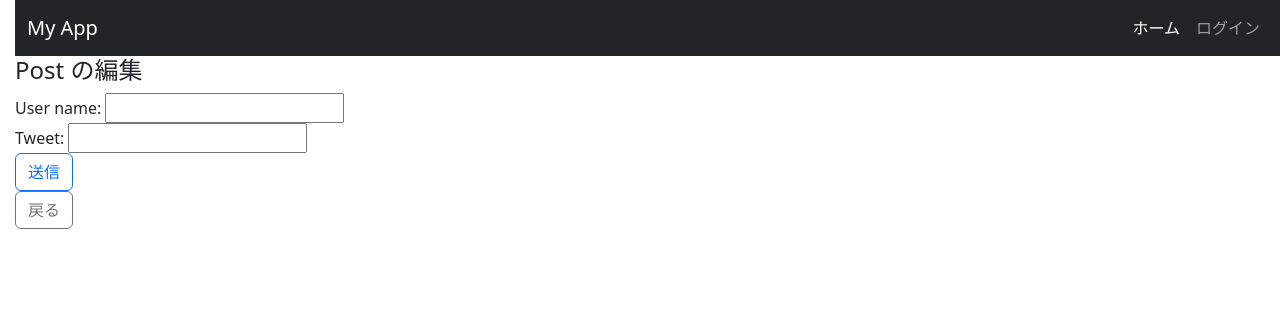
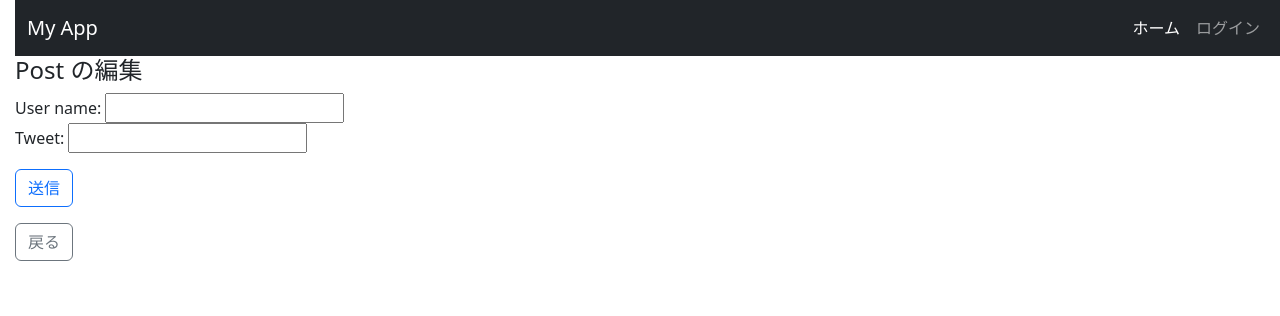
Before and after one commit to teriyakiharumaki/python_sample_app, a Django app: page /sample_app/post/create/ in a window 1280 px wide. Shown: the top 316 px of the page. Run offline with Django 5.2, Linux system fonts and the light colour scheme.

Commit message:
TIL: ボタンのレイアウトの変更

```diff
--- a/sample_app/templates/sample_app/post_form.html
+++ b/sample_app/templates/sample_app/post_form.html
@@ -19,8 +19,8 @@
     {% endif %}
       {% csrf_token %}
       {{ form }}
-          <button type="submit" type="button" class="btn btn-outline-primary">送信</button>
+          <button type="submit" type="button" class="btn btn-outline-primary my-3">送信</button>
     </form>
-    <a class="btn btn-outline-secondary" href="{% url 'sample_app:read_post' %}" role="button">戻る</a>
+    <a class="btn btn-outline-secondary mb-3" href="{% url 'sample_app:read_post' %}" role="button">戻る</a>
 </body>
 </html>
```
